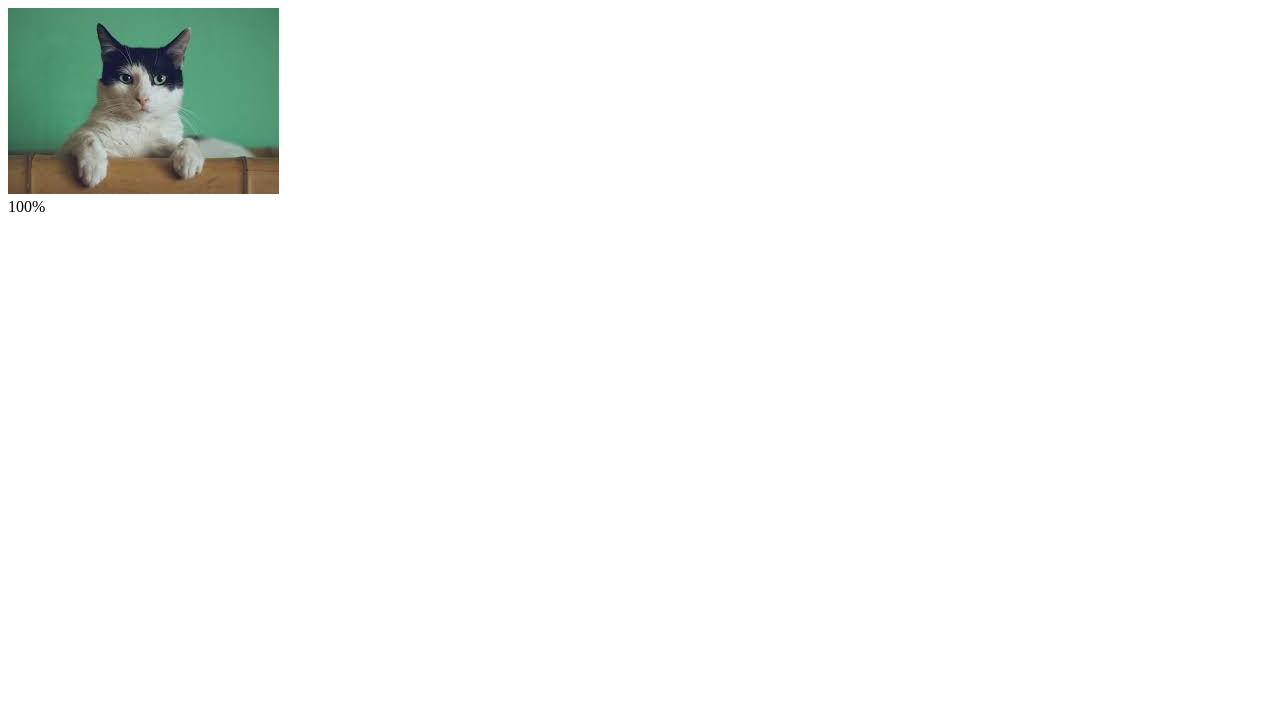
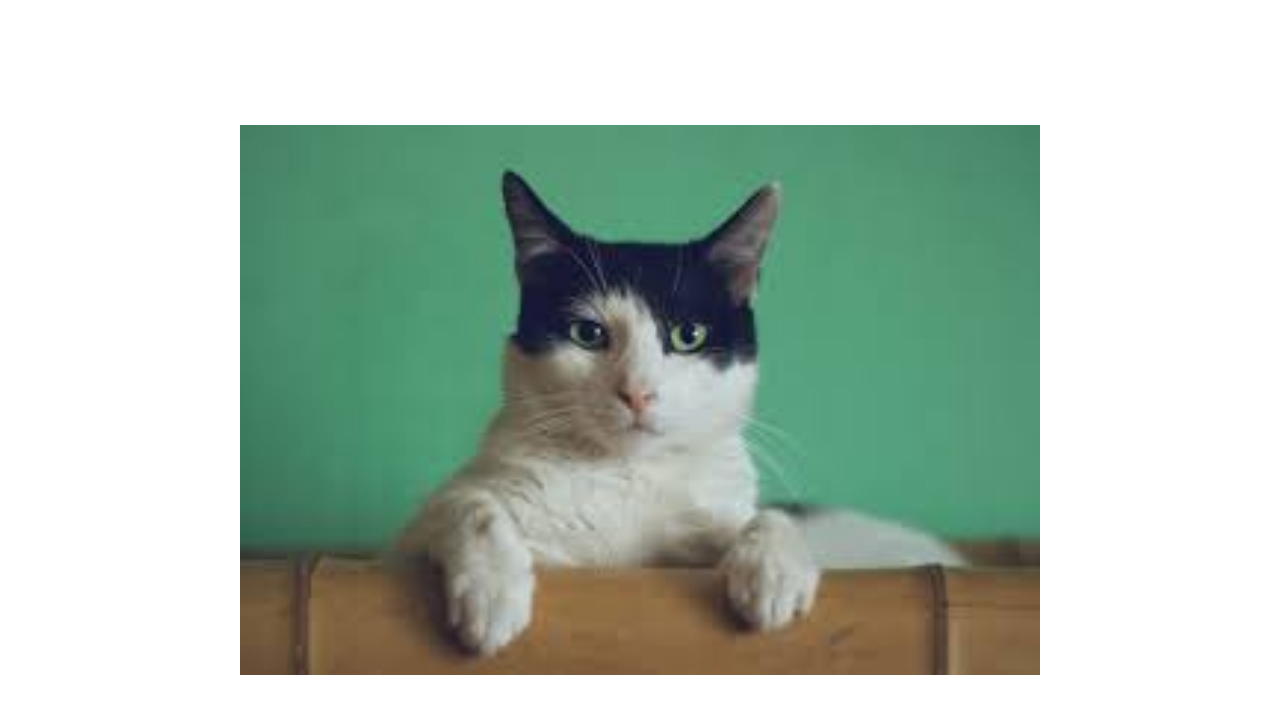
Before and after one commit to Code-Coterie-Team/blurry-Loading, a plain HTML site: page index.html in a window 1280 px wide. Drawn offline with Linux system fonts and the light colour scheme.

Commit message:
Fix and add the styles

```diff
--- a/index.html
+++ b/index.html
@@ -3,11 +3,13 @@
 <head>
     <meta charset="UTF-8">
     <meta name="viewport" content="width=device-width, initial-scale=1.0">
+    <link rel="stylesheet" href="style.css">
     <title> Blury Loading</title>
 </head>
 <body>
     <div class="container">
       <img src="./picture/download.jpeg" alt="Image" class="image" id="image">
+
       <div class="loading-text" id="loading-text">100%</div>
     </div>
     <script src="main.js"></script>
--- a/main.js
+++ b/main.js
@@ -0,0 +1,34 @@
+const loadingText = document.getElementById('loading-text');
+const image = document.getElementById('image');
+
+// let load = 100;
+
+// const blurInterval = setInterval(() => {
+//   load--;
+
+// if (load < 0) {
+//     clearInterval(blurInterval);
+// } else {
+//     loadingText.textContent = `${load}%`;
+//     image.style.filter = `blur(${(load / 100) * 30}px)`;
+//     loadingText.style.opacity = load / 100;
+//   }
+// }, 30);
+
+function firstLoad () {
+    let load = 100;
+
+    const blurInterval = setInterval(() => {
+    load--;
+
+    if (load < 0) {
+        clearInterval(blurInterval);
+    } else {
+        loadingText.textContent = `${load}%`;
+        image.style.filter = `blur(${(load / 100) * 30}px)`;
+        loadingText.style.opacity = load / 100;
+    }
+    }, 30);
+}
+
+window.addEventListener("load",firstLoad());
--- a/style.css
+++ b/style.css
@@ -4,24 +4,27 @@
     box-sizing: border-box;
 }
 
+
 body {
     display: flex;
     justify-content: center;
     align-items: center;
     height: 100vh;
-    background-color: #333;
     font-family: Arial, sans-serif;
 }
 
 .container {
     position: relative;
-    width: 100%;
-    max-width: 500px;
+    width: 80%;
+    max-width: 800px;
+    height: auto;
 }
 
 .image {
     width: 100%;
     height: auto;
+    display: block;
+    margin: 0 auto;
     filter: blur(30px);
     transition: filter 1s ease;
 }
```
